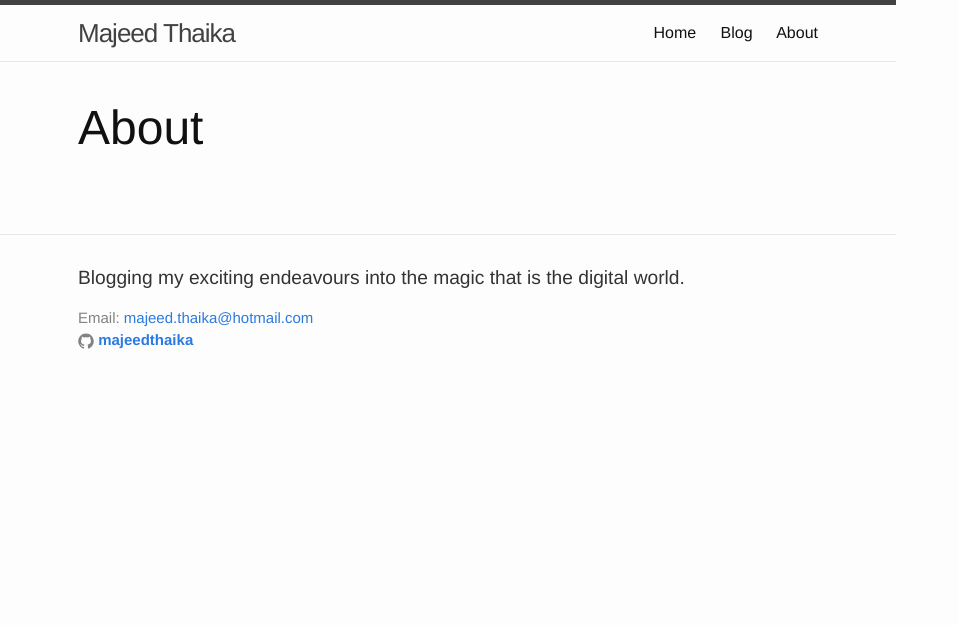
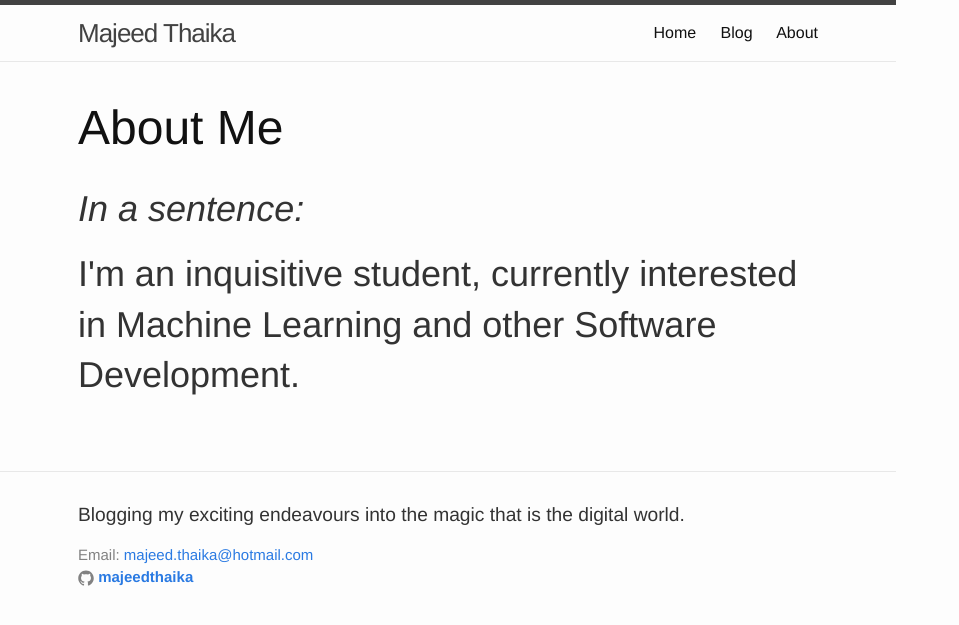
Before and after one commit to majeedthaika/majeedthaika.github.io, a Jekyll site: the page built from about/index.html, in a window 1280 px wide. Shown: the top 625 px of the page, without its empty margins (0-959 px from the left). Built offline with Jekyll 4.4.1, drawn with Linux system fonts in a browser that asks for light colours.

Commit message:
added short about me page

```diff
--- a/about/index.html
+++ b/about/index.html
@@ -1,8 +1,9 @@
 ---
 layout: default
-title: About
+title: About Me
 ---
 	<h1>{{ page.title }}</h1>
 	<ul class="posts">
-
+		<p><em>In a sentence:</em></p>
+		<p>I'm an inquisitive student, currently interested in Machine Learning and other Software Development.</p>
 	</ul>
```
